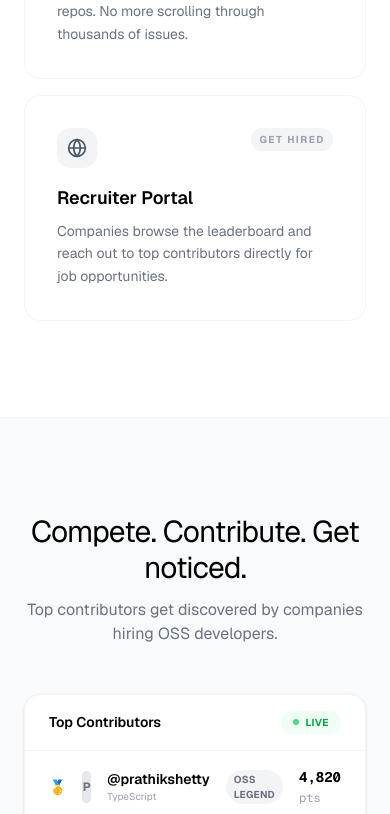
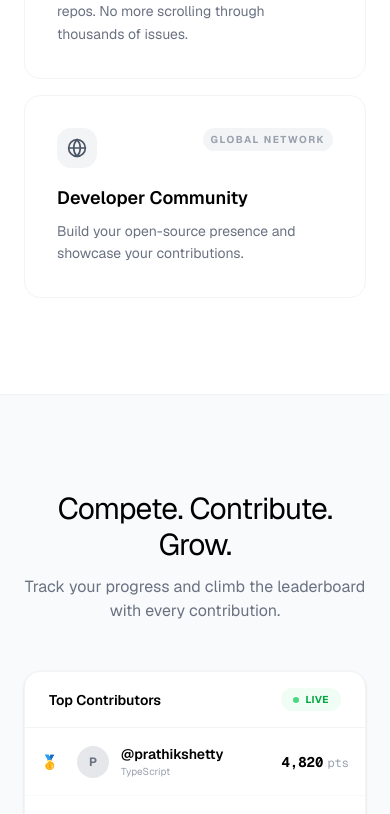
Before and after one commit to TheAihtesham/OSSBuddy, a Next.js app in the folder client/: page / in a window 390 px wide. Shown: the part 1780-2594 px from the top of the page. Built offline with nearby package versions, Linux system fonts and the light colour scheme; no server answers.

Commit message:
fix: make leaderboard responsive in landing page

```diff
--- a/client/src/app/page.tsx
+++ b/client/src/app/page.tsx
@@ -1,7 +1,7 @@
 "use client";
 
 import { motion, useScroll, useSpring } from "framer-motion";
-import {  Globe, Zap, Star, ShieldCheck, Sparkles, GitPullRequest, Trophy, Bot } from "lucide-react";
+import { Globe, Zap, Star, ShieldCheck, Sparkles, GitPullRequest, Trophy, Bot } from "lucide-react";
 import { useRef } from "react";
 import Link from "next/link";
 
@@ -30,8 +30,8 @@ const STEPS = [
   },
   {
     num: "04",
-    title: "Get noticed by recruiters",
-    description: "Top contributors get discovered by companies actively hiring OSS developers. Turn contributions into a career.",
+    title: "Build your OSS reputation",
+    description: "Track your contributions, maintain streaks, and grow your presence in the open-source community.",
   },
 ];
 
@@ -56,9 +56,9 @@ const FEATURES = [
   },
   {
     icon: <Globe className="w-5 h-5" />,
-    title: "Recruiter Portal",
-    description: "Companies browse the leaderboard and reach out to top contributors directly for job opportunities.",
-    tag: "Get Hired",
+    title: "Developer Community",
+    description: "Build your open-source presence and showcase your contributions.",
+    tag: "Global Network",
   },
 ];
 
@@ -82,8 +82,6 @@ function FloatingBadge({ icon, text, delay }: { icon: React.ReactNode; text: str
   );
 }
 
-
-
 export default function Home() {
   const stepsRef = useRef(null);
   const GITHUB_LOGIN = `${process.env.NEXT_PUBLIC_API_URL}/github`;
@@ -93,7 +91,7 @@ export default function Home() {
     offset: ["start 0.8", "end 0.3"],
   });
 
-    const scaleY = useSpring(scrollYProgress, {
+  const scaleY = useSpring(scrollYProgress, {
     stiffness: 100,
     damping: 30,
     restDelta: 0.001,
@@ -233,10 +231,10 @@ export default function Home() {
         <div className="max-w-4xl mx-auto px-6 md:px-10">
           <div className="text-center mb-12">
             <h2 className="text-3xl md:text-4xl font-normal tracking-tight mb-3">
-              Compete. Contribute. Get noticed.
+              Compete. Contribute. Grow.
             </h2>
             <p className="text-gray-500 text-base">
-              Top contributors get discovered by companies hiring OSS developers.
+              Track your progress and climb the leaderboard with every contribution.
             </p>
           </div>
 
@@ -257,22 +255,31 @@ export default function Home() {
                 whileInView={{ opacity: 1, x: 0 }}
                 viewport={{ once: true }}
                 transition={{ delay: i * 0.08 }}
-                className="flex items-center gap-4 px-6 py-4 border-b border-gray-50 hover:bg-gray-50 transition-colors"
+                className="flex items-center gap-3 px-4 sm:px-6 py-4 border-b border-gray-50 hover:bg-gray-50 transition-colors"
               >
-                <span className="text-sm font-mono text-gray-400 w-6">
+                <span className="text-sm font-mono text-gray-400 w-6 shrink-0">
                   {user.rank === 1 ? "🥇" : user.rank === 2 ? "🥈" : user.rank === 3 ? "🥉" : `#${user.rank}`}
                 </span>
-                <div className="w-8 h-8 rounded-full bg-gray-200 flex items-center justify-center text-xs font-bold text-gray-500">
+
+                <div className="w-8 h-8 rounded-full bg-gray-200 flex items-center justify-center text-xs font-bold text-gray-500 shrink-0">
                   {user.username[0].toUpperCase()}
                 </div>
-                <div className="flex-1">
-                  <p className="text-sm font-semibold">@{user.username}</p>
+
+                <div className="flex-1 min-w-0">
+                  <p className="text-sm font-semibold truncate">@{user.username}</p>
                   <p className="text-[10px] text-gray-400">{user.lang}</p>
                 </div>
-                <span className="text-[10px] font-bold uppercase tracking-wide px-2 py-0.5 rounded-full bg-gray-100 text-gray-500">
-                  {user.tier}
-                </span>
-                <span className="font-mono text-sm font-bold">{user.score} <span className="text-gray-400 font-normal text-xs">pts</span></span>
+
+                <div className="flex flex-col items-end shrink-0">
+                  <span className="hidden sm:inline text-[10px] font-bold uppercase tracking-wide px-2 py-0.5 rounded-full bg-gray-100 text-gray-500 mb-1">
+                    {user.tier}
+                  </span>
+
+                  <span className="font-mono text-sm font-bold whitespace-nowrap">
+                    {user.score}
+                    <span className="text-gray-400 font-normal text-xs ml-1">pts</span>
+                  </span>
+                </div>
               </motion.div>
             ))}
 
@@ -329,7 +336,7 @@ export default function Home() {
             <span className="italic font-light text-gray-500">first contribution?</span>
           </motion.h2>
           <p className="text-gray-500 text-base mb-8 max-w-md mx-auto">
-            Join developers already using OSSBuddy to find projects, build streaks, and get hired.
+            Join developers already using OSSBuddy to discover projects, build streaks, and grow in open source.
           </p>
           <a
             href={'/dashboard'}
```
